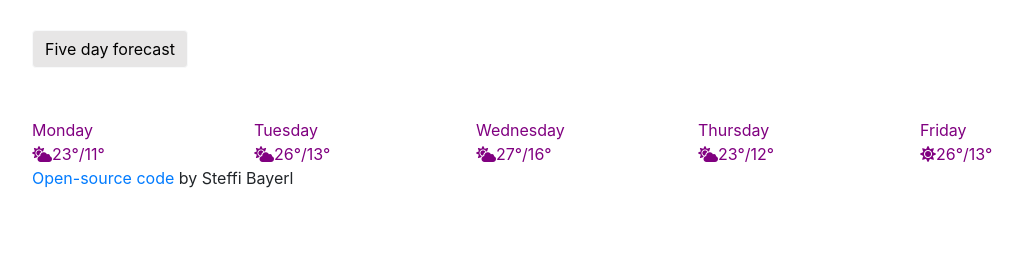
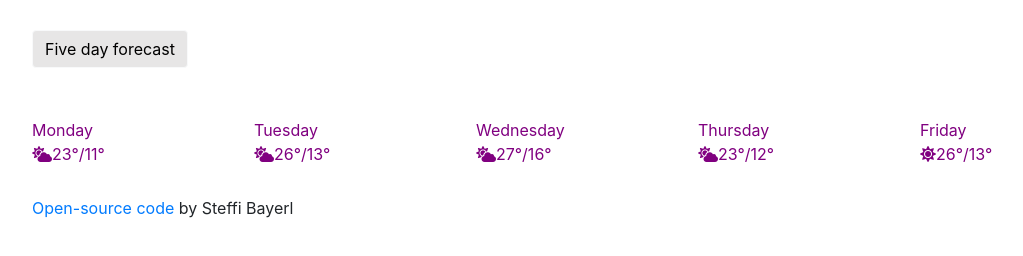
Before and after one commit to Steffi-b-silly/my-SheCodes-project, a plain HTML site: page index.html in a window 1280 px wide. Shown: the part 278-534 px from the top of the page, without its empty margins (83-1106 px from the left). Drawn offline with nearby package versions, Linux system fonts and the light colour scheme.

Commit message:
Link adjusted

```diff
--- a/index.html
+++ b/index.html
@@ -92,7 +92,7 @@
             Friday<br /><i class="fas fa-sun"></i>26°/13°
           </div>
         </div>
-        <p>
+        <p class="reference">
           <a
             href="https://github.com/Steffi-b-silly/my-SheCodes-project"
             target="_blank"
--- a/src/styles.css
+++ b/src/styles.css
@@ -48,3 +48,7 @@
 .five-day-color {
   color: purple;
 }
+
+.reference {
+  margin-top: 30px;
+}
```
